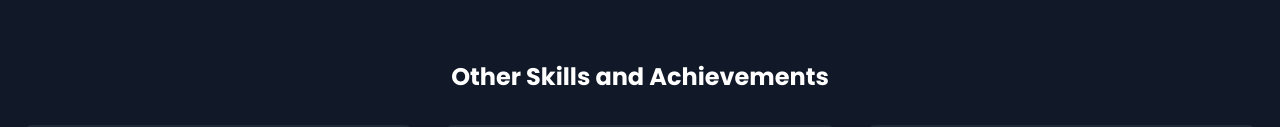
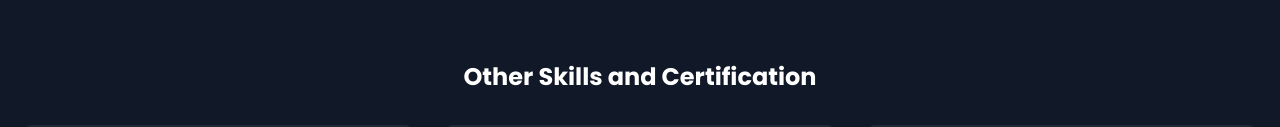
Before and after one commit to dars0427/Darren, a plain HTML site: page index.html in a window 1280 px wide. Shown: the part 2258-2385 px from the top of the page. Drawn offline with nearby package versions, Linux system fonts and the light colour scheme.

Commit message:
Update index.html

```diff
--- a/index.html
+++ b/index.html
@@ -126,7 +126,7 @@
         </section>
 
         <section id="projects" class="my-16" data-aos="fade-up">
-            <h2 class="text-2xl font-bold text-center mb-8">Other Skills and Achievements</h2>
+            <h2 class="text-2xl font-bold text-center mb-8">Other Skills and Certification</h2>
             <div class="grid grid-cols-1 md:grid-cols-2 lg:grid-cols-3 gap-8">
                 <!-- Project 1 -->
                 <div class="bg-gray-800 p-6 rounded-lg">
```
